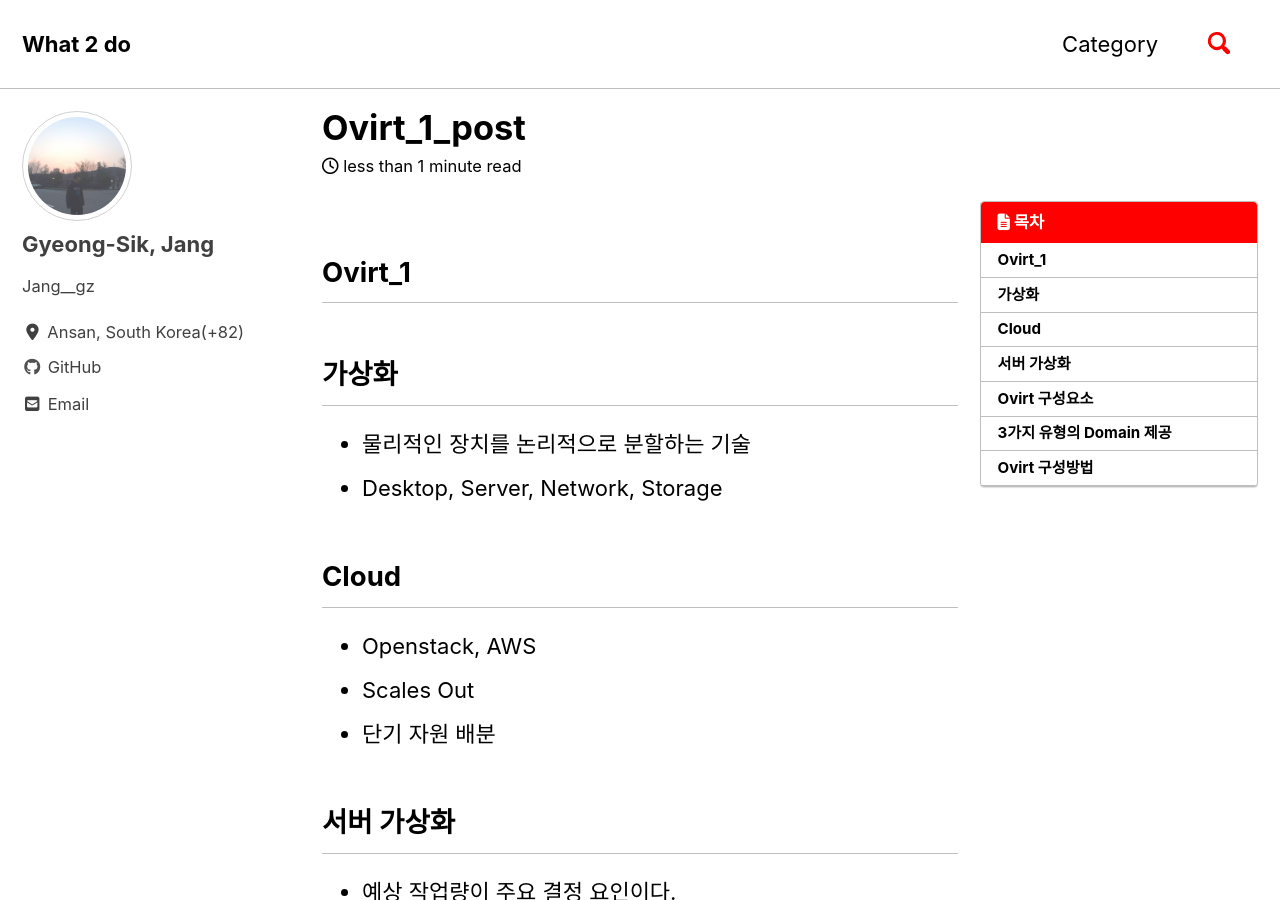
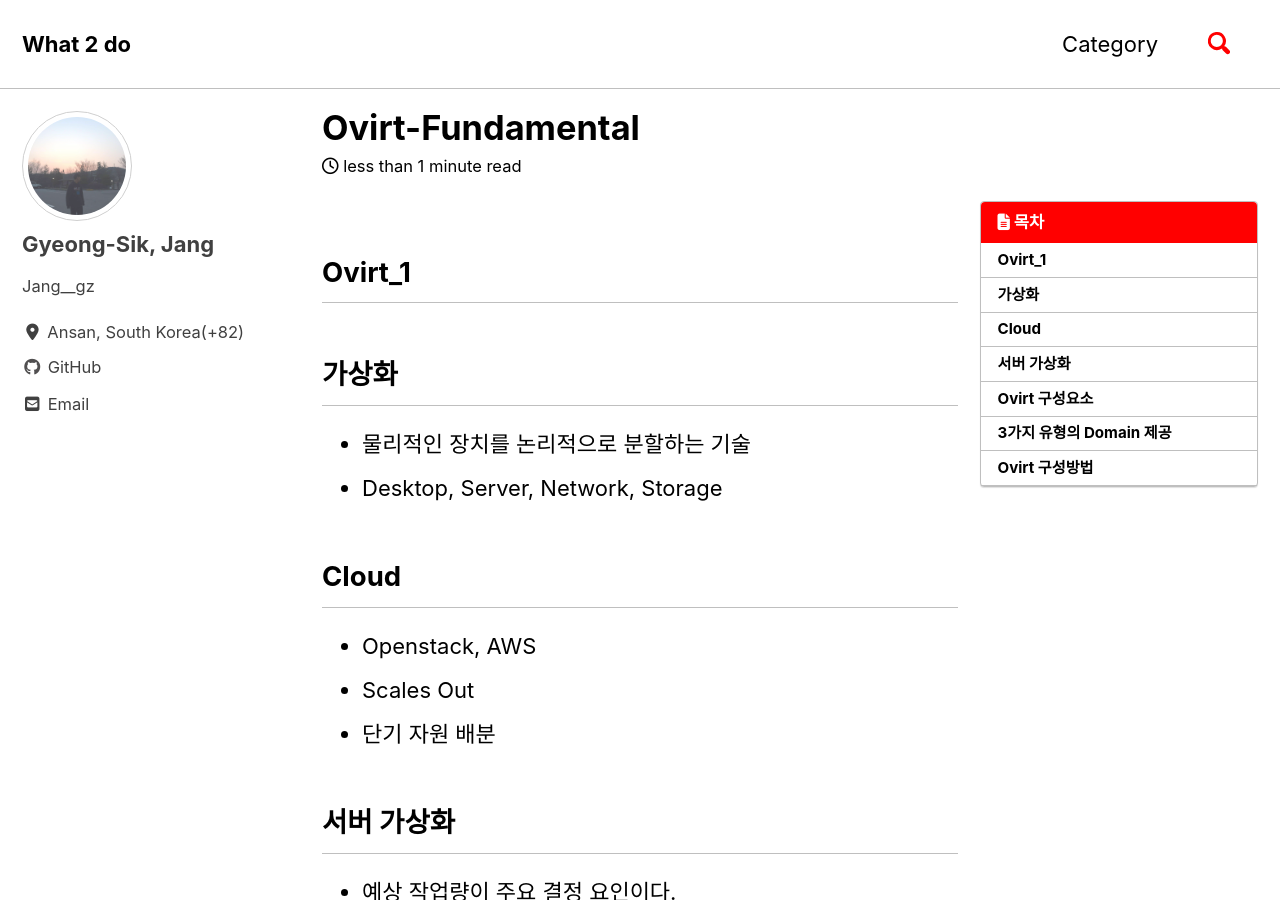
Before and after one commit to JangGyeongSik/JangGyeongSik.github.io, a Jekyll site: the page built from _posts/2019-08-19-Ovirt_1_post.md, in a window 1280 px wide and 900 px high. Built offline with Jekyll 4.4.1, drawn with Linux system fonts in a browser that asks for light colours; cached includes are drawn as plain includes; nearby versions of some CDN libraries.

Commit message:
Update 2019-08-19-Ovirt_1_post.md

```diff
--- a/_posts/2019-08-19-Ovirt_1_post.md
+++ b/_posts/2019-08-19-Ovirt_1_post.md
@@ -1,7 +1,7 @@
 ---
-title: "Ovirt_1_post"
+title: "Ovirt-Fundamental"
 date: 2019-08-19 17:30
-categories: CentOS
+categories: Linux
 toc: true
 toc_sticky: true
 toc_label : 목차
```
